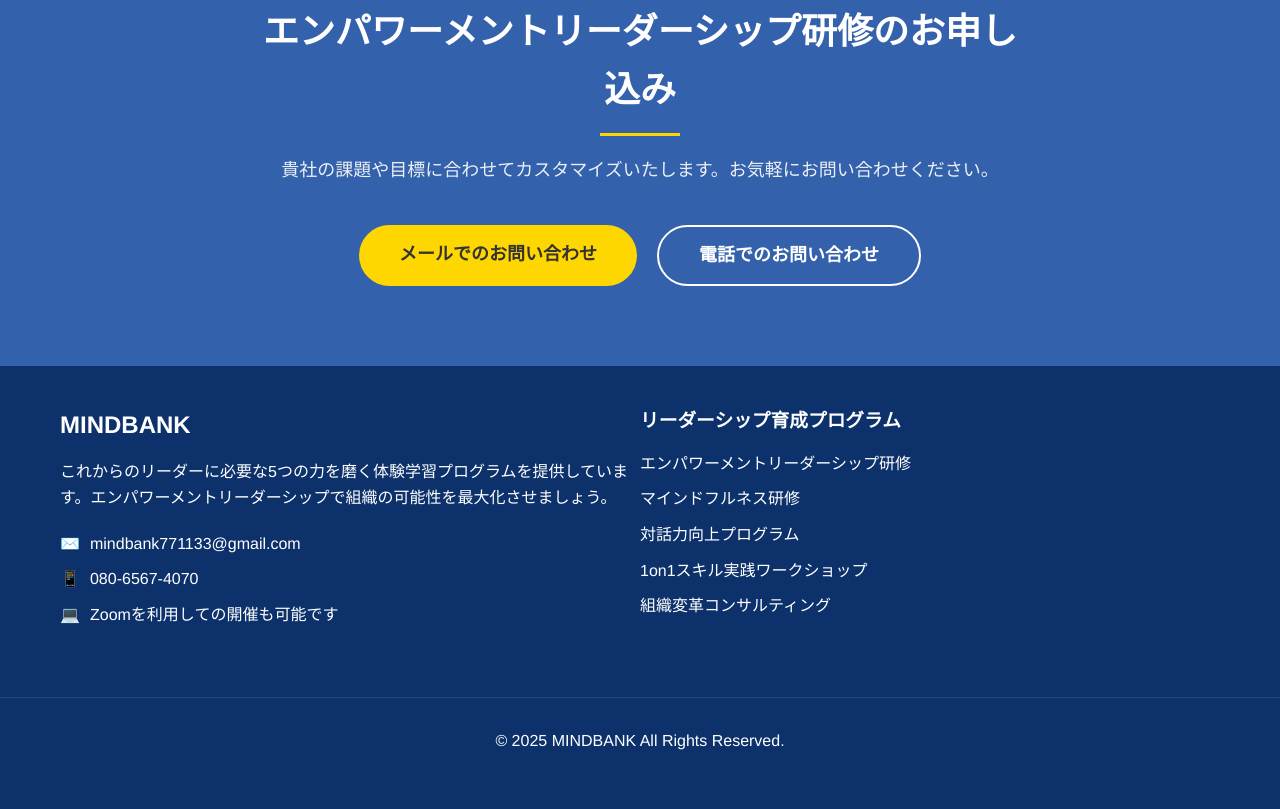
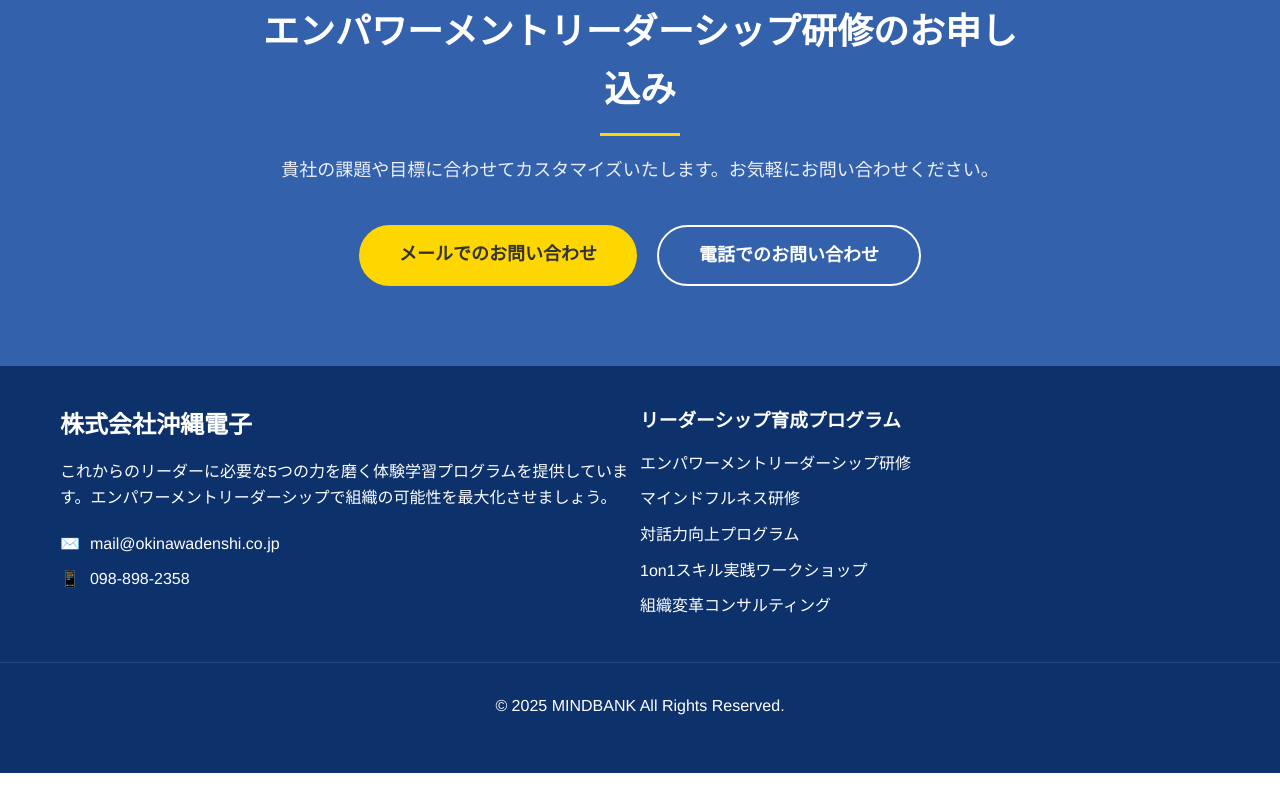
Before and after one commit to serina-melody/seminer, a plain HTML site: page index.html in a window 1280 px wide. Shown: the part 5969-6778 px from the top of the page. After the commit the page ends 6742 px from the top, so only its background shows below. Drawn offline with Linux system fonts and the light colour scheme.

Commit message:
Update index.html

```diff
--- a/index.html
+++ b/index.html
@@ -3,7 +3,7 @@
 <head>
     <meta charset="UTF-8">
     <meta name="viewport" content="width=device-width, initial-scale=1.0">
-    <title>エンパワーメントリーダーシップ研修 | MINDBANK</title>
+    <title>エンパワーメントリーダーシップ研修 | 株式会社沖縄電子</title>
     <style>
         /* Global Styles */
         :root {
@@ -847,7 +847,7 @@
     <header>
         <div class="container header-content">
             <div class="logo">MINDBANK</div>
-            <a href="#contact" class="contact-button">お問い合わせ</a>
+            <a href="https://okinawadenshi.co.jp/contact/" class="contact-button">お問い合わせ</a>
         </div>
     </header>
 
@@ -1602,21 +1602,18 @@
 <footer>
     <div class="footer-content">
         <div class="footer-info">
-            <div class="footer-logo">MINDBANK</div>
+            <div class="footer-logo">株式会社沖縄電子</div>
             <p>これからのリーダーに必要な5つの力を磨く体験学習プログラムを提供しています。エンパワーメントリーダーシップで組織の可能性を最大化させましょう。</p>
             <div class="footer-contact">
                 <div class="contact-item">
                     <span class="contact-icon">✉️</span>
-                    <span>mindbank771133@gmail.com</span>
+                    <span>mail@okinawadenshi.co.jp</span>
                 </div>
                 <div class="contact-item">
                     <span class="contact-icon">📱</span>
-                    <span>080-6567-4070</span>
-                </div>
-                <div class="contact-item">
-                    <span class="contact-icon">💻</span>
-                    <span>Zoomを利用しての開催も可能です</span>
-                </div>
+                    <span>098-898-2358</span>
+                </div>
+
             </div>
         </div>
         <div class="footer-links">
```
